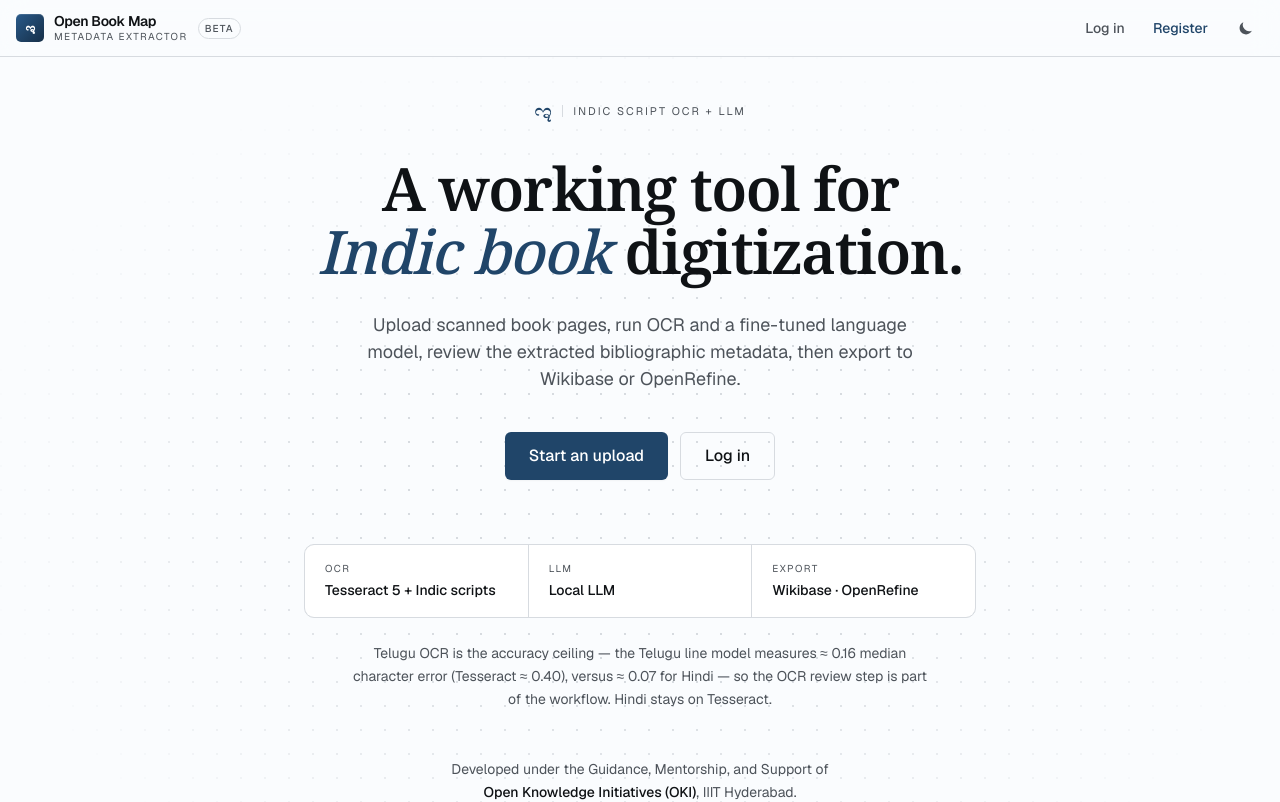
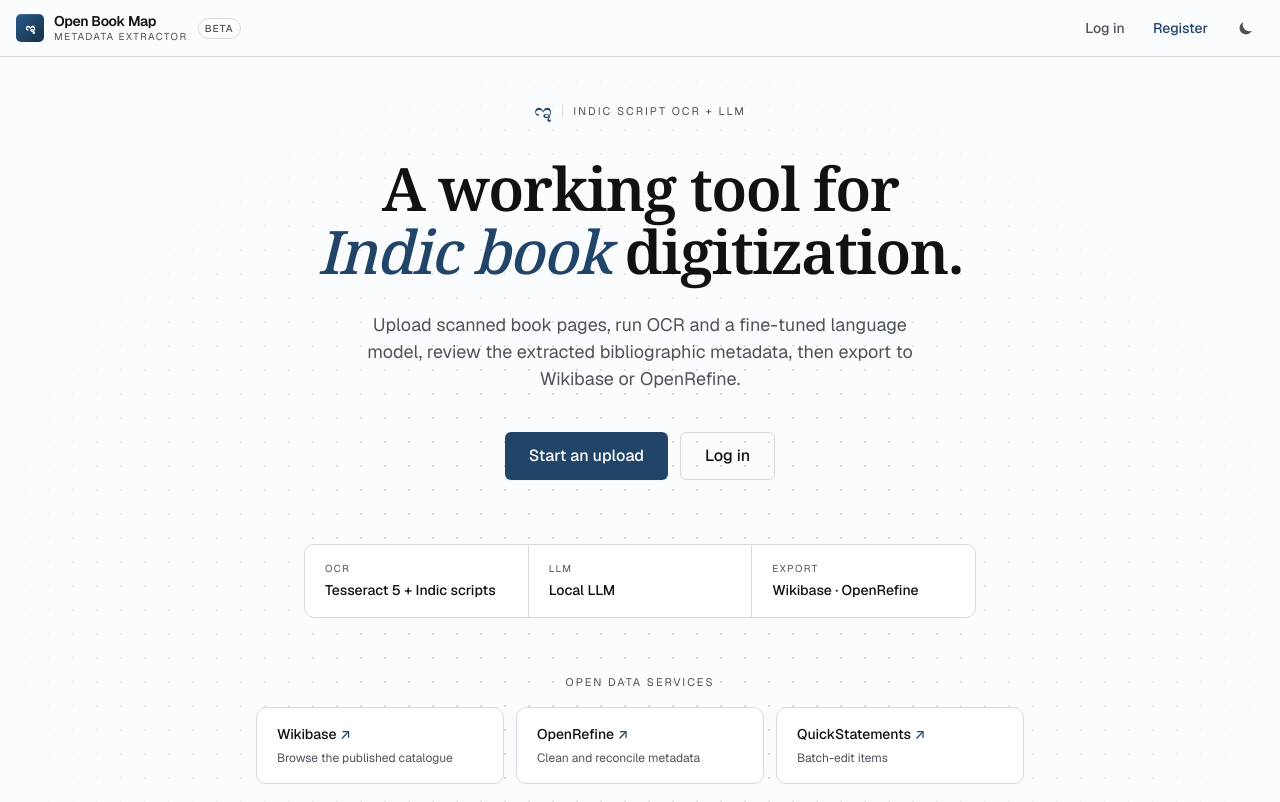
Before and after one commit to Agamya-Samuel/indic-book-metadata-extractor-v2, a Next.js app in the folder frontend/: page / in a window 1280 px wide. Shown: the top 802 px of the page. Built offline with nearby package versions, Linux system fonts and the light colour scheme; no server answers.

Commit message:
feat(home): link to OpenRefine, Wikibase and QuickStatements
Add an env-driven 'Open data services' section to the landing page. Each
card is rendered only when its NEXT_PUBLIC_* URL is configured, so local
installs without those services show nothing.

```diff
--- a/frontend/src/app/page.tsx
+++ b/frontend/src/app/page.tsx
@@ -40,6 +40,12 @@ const jsonLd = {
 };
 
 export default function Home() {
+  const services = [
+    { href: process.env.NEXT_PUBLIC_WIKIBASE_URL, title: "Wikibase", desc: "Browse the published catalogue" },
+    { href: process.env.NEXT_PUBLIC_OPENREFINE_URL, title: "OpenRefine", desc: "Clean and reconcile metadata" },
+    { href: process.env.NEXT_PUBLIC_QUICKSTATEMENTS_URL, title: "QuickStatements", desc: "Batch-edit items" },
+  ].filter((s): s is { href: string; title: string; desc: string } => Boolean(s.href));
+
   return (
     <div className="relative isolate flex min-h-[calc(100dvh-var(--nav-height))] items-center justify-center overflow-hidden px-4 py-8 sm:py-10">
       <script
@@ -118,6 +124,37 @@ export default function Home() {
           ))}
         </dl>
 
+        {services.length > 0 && (
+          <section className="mt-14 animate-fade-in" aria-labelledby="services-heading">
+            <h2
+              id="services-heading"
+              className="text-[11px] uppercase tracking-[0.18em] text-[var(--text-muted)]"
+            >
+              Open data services
+            </h2>
+            <ul className="mt-4 grid grid-cols-1 gap-3 text-left sm:grid-cols-3">
+              {services.map((service) => (
+                <li key={service.title}>
+                  <a
+                    href={service.href}
+                    target="_blank"
+                    rel="noopener noreferrer"
+                    className="flex h-full flex-col gap-1 rounded-[var(--radius-lg)] border border-[var(--border)] bg-[var(--surface)] px-5 py-4 transition-colors hover:border-[var(--accent-soft-text)]"
+                  >
+                    <span className="text-[length:var(--text-sm)] font-medium text-[var(--text)]">
+                      {service.title}{" "}
+                      <span aria-hidden="true" className="text-[var(--accent-text)]">↗</span>
+                    </span>
+                    <span className="text-[length:var(--text-xs)] text-[var(--text-muted)]">
+                      {service.desc}
+                    </span>
+                  </a>
+                </li>
+              ))}
+            </ul>
+          </section>
+        )}
+
         {/* Honest expectations: Telugu is the accuracy ceiling today, and the
             review step is part of the product, not an optional extra. */}
         <p className="mx-auto mt-6 max-w-xl text-pretty text-[length:var(--text-sm)] leading-relaxed text-[var(--text-muted)] animate-fade-in">
```
